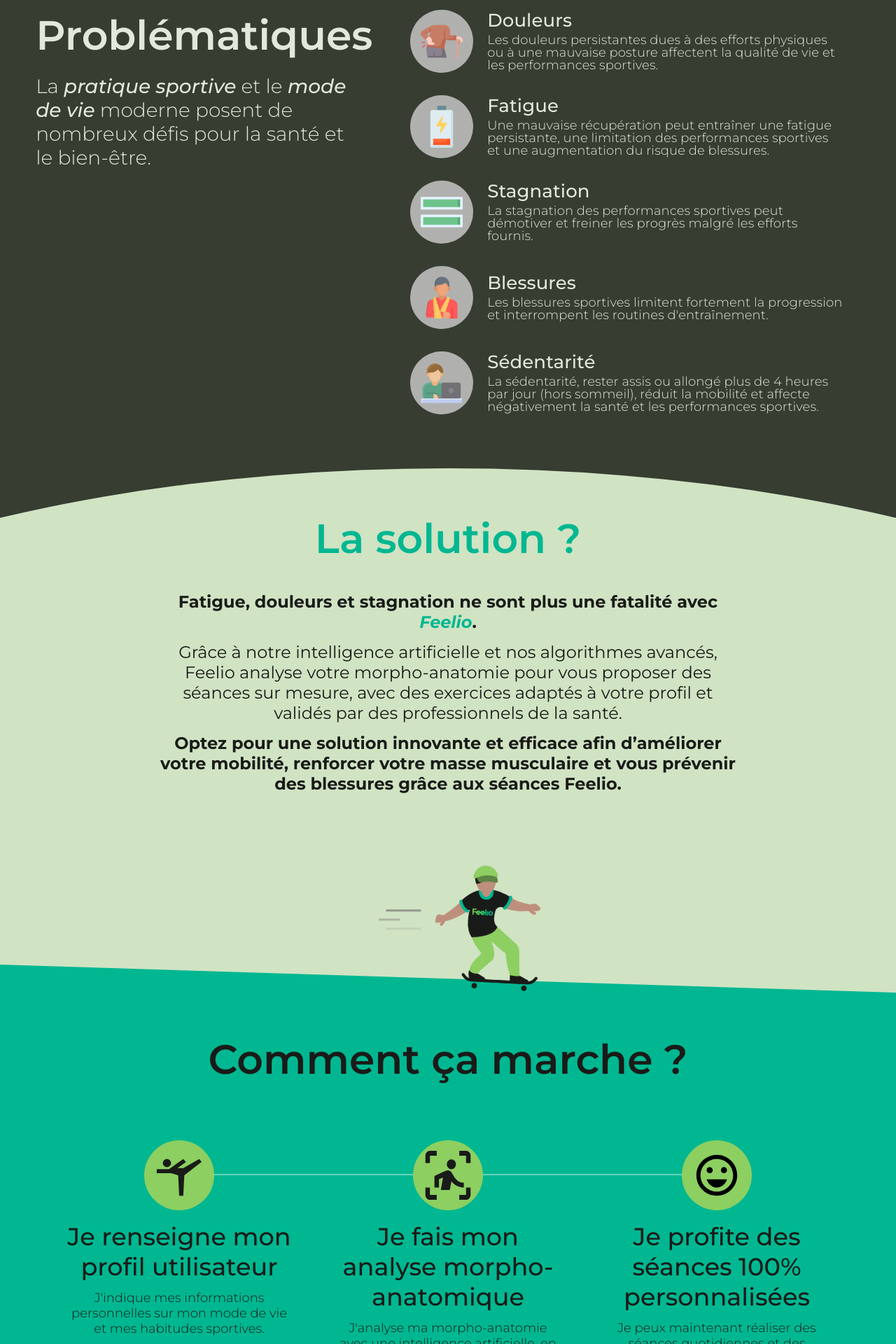
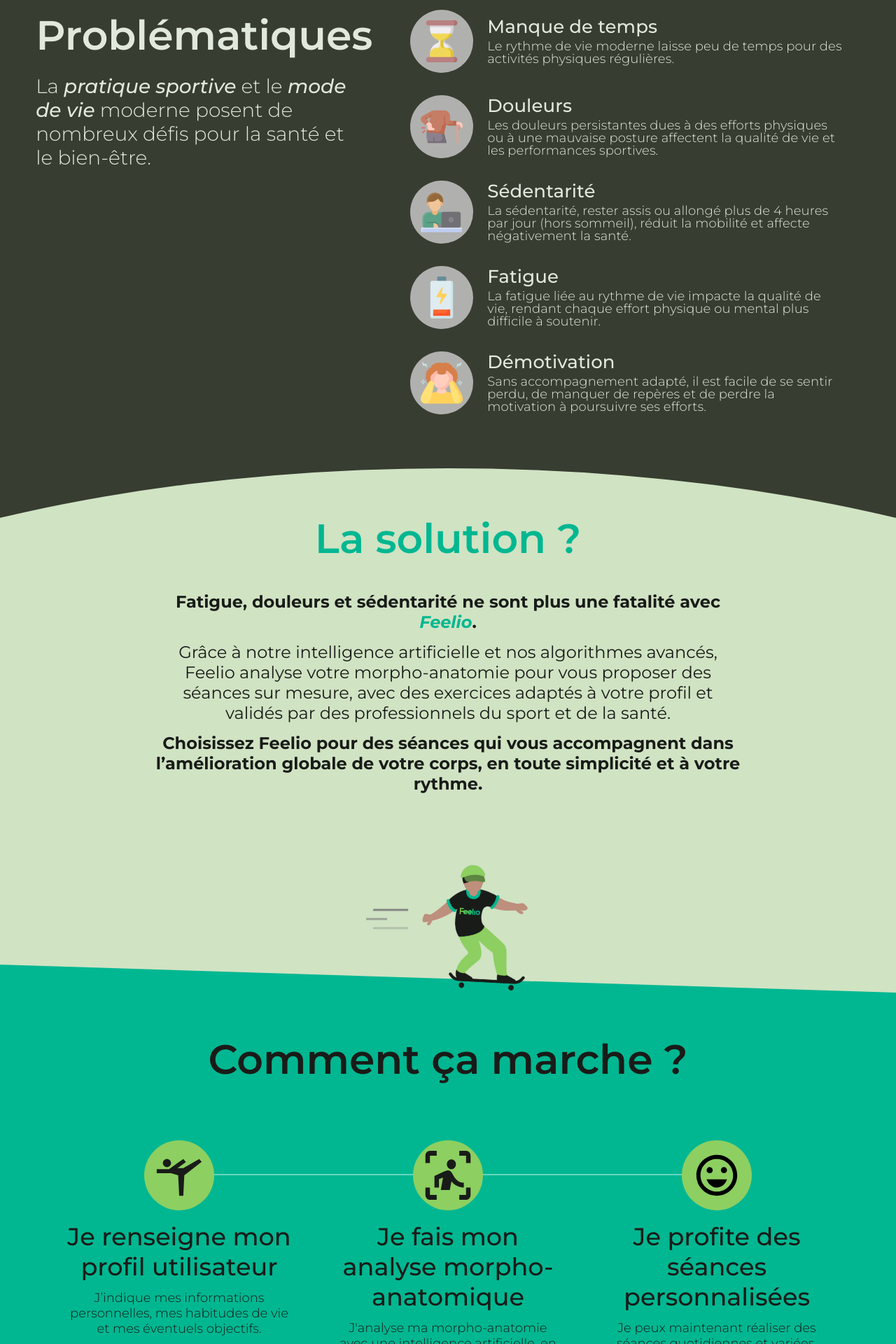
Before and after one commit to Feelio-fr/feelio-landing-page, a React (Create React App) app: page / in a window 1280 px wide. Shown: the part 860-2780 px from the top of the page at 70% size. Built offline with nearby package versions, Linux system fonts and the light colour scheme.

Commit message:
💬 Update text and icons

```diff
--- a/src/App.tsx
+++ b/src/App.tsx
@@ -1,6 +1,6 @@
 import { useEffect, useRef, useState } from "react";
 import { Navigate, useLocation } from "react-router-dom";
-import DesktopFinalVersion from "./pages/Homepage/Homepage";
+import Homepage from "./pages/Homepage/Homepage";
 import Modal from "./components/Modal/Modal";
 import LegalNotice from "./pages/LegalNotice/LegalNotice";
 import  PrivacyPolicy from "./pages/PrivacyPolicy/PrivacyPolicy";
@@ -48,7 +48,7 @@ function App() {
   return (
     <>
       <Routes>
-        <Route path="/" element={<DesktopFinalVersion />} />
+        <Route path="/" element={<Homepage />} />
         <Route path="/mentions-legales" element={<LegalNotice />} />
         <Route path="/politique-de-confidentialite" element={<PrivacyPolicy />} />
         <Route path="/desinscription/:token" element={<Unsubscribe />} />
--- a/src/pages/Homepage/Homepage.tsx
+++ b/src/pages/Homepage/Homepage.tsx
@@ -11,7 +11,7 @@ import FAQItem from "../../components/Question/Question";
 import RunningMan from "../../components/runningMan/RunningMan";
 import { motion, Variants } from "framer-motion";
 
-const DesktopFinalVersion: FunctionComponent = () => {
+const Homepage: FunctionComponent = () => {
   // Créer des références pour chaque section
   const problematiqueRef = useRef<HTMLDivElement>(null);
   const solutionRef = useRef<HTMLDivElement>(null);
@@ -67,7 +67,7 @@ const DesktopFinalVersion: FunctionComponent = () => {
               viewport={{ once: true }}
             >
               <h1 className={styles.firstPageTitle}>
-                {`Un accompagnement sportif `}
+                {`Un accompagnement bien-être `}
                 <span className={styles.firstPageTitleDifferentColor}>
                   entièrement personnalisé
                 </span>
@@ -83,7 +83,7 @@ const DesktopFinalVersion: FunctionComponent = () => {
               <div className={styles.textdescription}>
                 <div className={styles.firstpagedescription}>
                   <p className={styles.classicText}>
-                    Une application conçue pour <span>limiter vos risques de blessure</span>, <span>améliorer votre récupération</span> et <span>booster vos performances</span>.
+                    Une application conçue pour <span>améliorer votre mobilité</span>, <span>stimuler votre vitalité</span>, et <span>retrouver votre énergie</span>.
                   </p>
                 </div>
 
@@ -124,29 +124,29 @@ const DesktopFinalVersion: FunctionComponent = () => {
           </div>
           <div className={styles.problemContainer}>
             <ProblemComponent
+              icon="/hourglass.png"
+              title="Manque de temps"
+              description="Le rythme de vie moderne laisse peu de temps pour des activités physiques régulières."
+            />
+            <ProblemComponent
               icon="/back@2x.png"
               title="Douleurs"
               description="Les douleurs persistantes dues à des efforts physiques ou à une mauvaise posture affectent la qualité de vie et les performances sportives."
             />
+              <ProblemComponent
+                icon="/workfromhome-1@2x.png"
+                title="Sédentarité"
+                description="La sédentarité, rester assis ou allongé plus de 4 heures par jour (hors sommeil), réduit la mobilité et affecte négativement la santé."
+              />
             <ProblemComponent
               icon="/low-battery@2x.png"
               title="Fatigue"
-              description="Une mauvaise récupération peut entraîner une fatigue persistante, une limitation des performances sportives et une augmentation du risque de blessures."
+              description="La fatigue liée au rythme de vie impacte la qualité de vie, rendant chaque effort physique ou mental plus difficile à soutenir."
             />
             <ProblemComponent
-              icon="/equality@2x.png"
-              title="Stagnation"
-              description="La stagnation des performances sportives peut démotiver et freiner les progrès malgré les efforts fournis."
-            />
-            <ProblemComponent
-              icon="/patient@2x.png"
-              title="Blessures"
-              description="Les blessures sportives limitent fortement la progression et interrompent les routines d'entraînement."
-            />
-            <ProblemComponent
-              icon="/workfromhome-1@2x.png"
-              title="Sédentarité"
-              description="La sédentarité, rester assis ou allongé plus de 4 heures par jour (hors sommeil), réduit la mobilité et affecte négativement la santé et les performances sportives."
+              icon="/stress.png"
+              title="Démotivation"
+              description="Sans accompagnement adapté, il est facile de se sentir perdu, de manquer de repères et de perdre la motivation à poursuivre ses efforts."
             />
           </div>
         </div>
@@ -157,7 +157,7 @@ const DesktopFinalVersion: FunctionComponent = () => {
           <h2 className={styles.title}>La solution ?</h2>
           <div className={styles.thirdpagetextcontent}>
             <div className={styles.solutionDescBold}>
-              <b>Fatigue, douleurs et stagnation ne sont plus une fatalité avec </b>
+              <b>Fatigue, douleurs et sédentarité ne sont plus une fatalité avec </b>
               <i className={styles.feelio}>Feelio</i>
               <b>.</b>
             </div>
@@ -165,12 +165,11 @@ const DesktopFinalVersion: FunctionComponent = () => {
               Grâce à notre intelligence artificielle et nos algorithmes avancés,
               Feelio analyse votre morpho-anatomie pour vous proposer des séances
               sur mesure, avec des exercices adaptés à votre profil et validés par
-              des professionnels de la santé.
+              des professionnels du sport et de la santé.
             </div>
             <b className={styles.solutionDescBold}>
-              Optez pour une solution innovante et efficace afin d’améliorer votre
-              mobilité, renforcer votre masse musculaire et vous prévenir des
-              blessures grâce aux séances Feelio.
+            Choisissez Feelio pour des séances qui vous accompagnent dans l’amélioration
+            globale de votre corps, en toute simplicité et à votre rythme.
             </b>
           </div>
         </div>
@@ -186,7 +185,7 @@ const DesktopFinalVersion: FunctionComponent = () => {
             className={styles.step}
             sportsGymnastics="/sports-gymnastics.svg"
             stepTitle="Je renseigne mon profil utilisateur"
-            stepDesc="J'indique mes informations personnelles sur mon mode de vie et mes habitudes sportives."
+            stepDesc="J’indique mes informations personnelles, mes habitudes de vie et mes éventuels objectifs."
             alt="Quelqu'un qui fait du sport"
           />
           <Step
@@ -200,8 +199,8 @@ const DesktopFinalVersion: FunctionComponent = () => {
           <Step
             className={styles.step}
             sportsGymnastics="/sentiment-very-satisfied.svg"
-            stepTitle="Je profite des séances 100% personnalisées"
-            stepDesc="Je peux maintenant réaliser des séances quotidiennes et des séances avant et après mon entaînement sportif."
+            stepTitle="Je profite des séances personnalisées"
+            stepDesc="Je peux maintenant réaliser des séances quotidiennes et variées, conçues pour améliorer chaque aspect de mon corps."
             isLast={true}
             alt="Quelqu'un qui sourit"
           />
@@ -211,24 +210,20 @@ const DesktopFinalVersion: FunctionComponent = () => {
       <div id="FAQ" ref={faqRef} className={styles.fifthpage}>
         <h2 className={styles.title}>F.A.Q</h2>
         <FAQItem
-          question="Est-ce que Feelio convient à tous les niveaux sportifs&nbsp;?"
-          answer="Oui, Feelio convient à tous les niveaux sportifs des débutants aux sportifs plus confirmés. Après avoir analysé votre morphologie et votre niveau de pratique sportive, l'application vous proposera des séances d'entraînement personnalisées, conçues pour répondre à vos besoins spécifiques."
+          question="Quels types d'exercices sont inclus dans les séances Feelio&nbsp;?"
+          answer="Les séances Feelio proposent une variété d'exercices conçus pour développer de manière globale les capacités physiques, allant du renforcement musculaire à la mobilité, en passant par la coordination et la souplesse."
         />
         <FAQItem
-          question="Quels types d'exercices sont inclus dans les séances Feelio&nbsp;?"
-          answer="Les séances Feelio incluent une variété d'exercices allant du renforcement musculaire au travail de mobilité, en passant par des exercices de récupération et de prévention des blessures."
+          question="Est-ce que Feelio est une application médicale&nbsp;?"
+          answer="Non, Feelio n'est pas une application médicale. Nos programmes d'entraînement sont conçus pour améliorer globalement votre bien-être, mais ils ne remplacent en aucun cas les conseils et traitements fournis par des professionnels de la santé."
+          />
+        <FAQItem
+          question="Les séances Feelio sont elles validées par des experts &nbsp;?"
+          answer="Feelio collabore étroitement avec des professionnels du sport et de la santé pour garantir que chaque séance est sûre et efficace. Nos algorithmes et exercices sont validés par des experts en médecine du sport pour vous offrir un accompagnement de la plus haute qualité."
         />
         <FAQItem
           question="Puis-je utiliser Feelio en complément d'un autre programme d'entraînement&nbsp;?"
-          answer="Absolument. Feelio peut compléter votre programme d'entraînement actuel en vous offrant des séances de récupération et des exercices spécifiques pour améliorer vos performances et prévenir les blessures."
-        />
-        <FAQItem
-          question="Est-ce que Feelio est une application médicale&nbsp;?"
-          answer="Non, Feelio n'est pas une application médicale. Nos programmes d'entraînement sont conçus pour améliorer votre performance et votre bien-être, mais ils ne remplacent en aucun cas les conseils et traitements fournis par des professionnels de la santé."
-          />
-        <FAQItem
-          question="Les séances Feelio sont elles validées par des experts de la santé&nbsp;?"
-          answer="Feelio collabore étroitement avec des professionnels de la santé pour garantir que chaque séance d'entraînement est sûre et efficace. Nos algorithmes et exercices sont validés par des experts en médecine du sport pour vous offrir un accompagnement sportif de la plus haute qualité."
+          answer="Absolument. Feelio peut enrichir votre routine d'entraînement en vous proposant des séances adaptées pour renforcer vos points faibles, améliorer votre mobilité et optimiser vos performances."
         />
         <FAQItem
           question="Est-ce que mes vidéos et images sont stockées lors de l'analyse morpho-anatomique&nbsp;?"
@@ -246,4 +241,4 @@ const DesktopFinalVersion: FunctionComponent = () => {
   );
 };
 
-export default DesktopFinalVersion;
+export default Homepage;
```
Also changed, not shown: public/index.html (+7 -7 lines), public/hourglass.png (added), public/stress.png (added).
